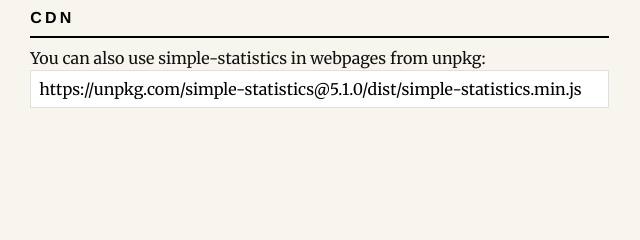
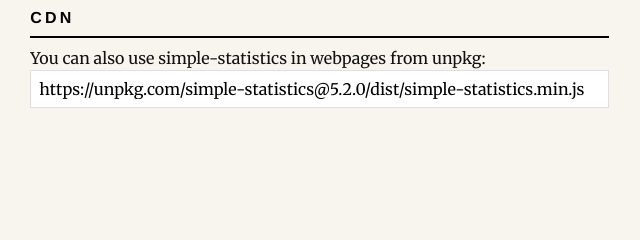
Before and after one commit to simple-statistics/simple-statistics.github.com, a plain HTML site: page index.html in a window 1280 px wide. Shown: the part 1277-1517 px from the top of the page, 543-1183 px from the left. Drawn offline with Linux system fonts and the light colour scheme.

Commit message:
chore: Update version

```diff
--- a/index.html
+++ b/index.html
@@ -75,9 +75,9 @@
           <h1 class='sans h4 caps m0'><a href='#download'>Download</a></h1>
           <hr class='mt1'>
           <h4>Uncompressed Development</h4>
-          <a class='btn btn-outline bg-white' download='simple-statistics.js' href='https://unpkg.com/simple-statistics@5.1.0/dist/simple-statistics.js'>simple-statistics.js</a>
+          <a class='btn btn-outline bg-white' download='simple-statistics.js' href='https://unpkg.com/simple-statistics@5.2.0/dist/simple-statistics.js'>simple-statistics.js</a>
           <h4>Production Build</h4>
-          <a class='btn btn-outline bg-white' download='simple-statistics.min.js' href='https://unpkg.com/simple-statistics@5.1.0/dist/simple-statistics.min.js'>simple-statistics.min.js</a>
+          <a class='btn btn-outline bg-white' download='simple-statistics.min.js' href='https://unpkg.com/simple-statistics@5.2.0/dist/simple-statistics.min.js'>simple-statistics.min.js</a>
         </div>
         <div class='sm-col-7 px2 mb3'>
           <h1 class='sans h4 caps m0'><a href='#install'>Install</a></h1>
@@ -94,7 +94,7 @@
           <h1 class='mt4 sans h4 caps m0'><a href='#cdn'>CDN</a></h1>
           <hr class='mt1'>
           <p>You can also use simple-statistics in webpages from unpkg:
-          <input onclick='selectme(this)' class='overflow-auto bg-white px1 py1 border col-12' value='https://unpkg.com/simple-statistics@5.1.0/dist/simple-statistics.min.js' />
+          <input onclick='selectme(this)' class='overflow-auto bg-white px1 py1 border col-12' value='https://unpkg.com/simple-statistics@5.2.0/dist/simple-statistics.min.js' />
         </div>
       </div>
     </section>
```
